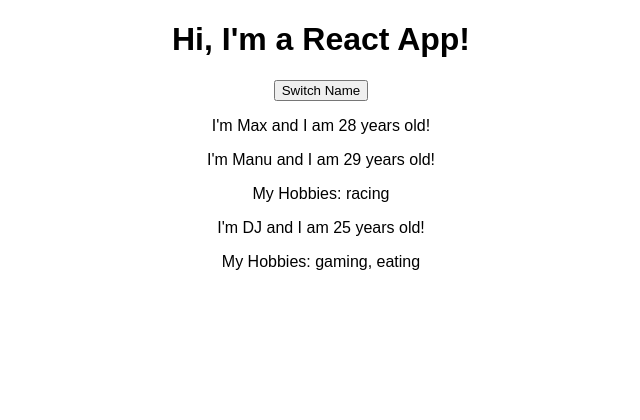
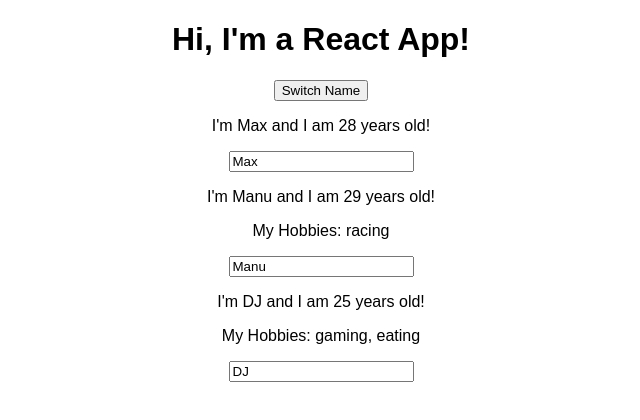
Before and after one commit to dcduncan/udemy-react-complete-guide, a React (Create React App) app: page / in a window 1280 px wide. Shown: the top 420 px of the page, without its empty margins (319-959 px from the left). Built offline with nearby package versions, Linux system fonts and the light colour scheme.

Commit message:
Completes lecture 45

```diff
--- a/src/App.js
+++ b/src/App.js
@@ -34,6 +34,16 @@ class App extends Component {
         })
     };
 
+    nameChangeHandler = (event) => {
+        const newPeople = [...this.state.people];
+        newPeople[0].name = 'Max';
+        newPeople[1].name = event.target.value;
+        newPeople[2].age = 25;
+        this.setState({
+            people: newPeople,
+        })
+    };
+
     render() {
         return (
             <div className="App">
@@ -47,7 +57,8 @@ class App extends Component {
                 </Person>
                 <Person
                     name={this.state.people[1].name}
-                    age={this.state.people[1].age}>
+                    age={this.state.people[1].age}
+                    changeHandler={this.nameChangeHandler}>
                     {this.state.people[1].hobbies === undefined || this.state.people[1].hobbies.length === 0  ? '' : 'My Hobbies: ' + this.state.people[1].hobbies.join(', ')}
                 </Person>
                 <Person
--- a/src/Person/Person.js
+++ b/src/Person/Person.js
@@ -5,6 +5,7 @@ const person = (props) => {
         <div>
             <p onClick={props.clickHandler}>I'm {props.name} and I am {props.age} years old!</p>
             <p>{props.children}</p>
+            <input type='text' onChange={props.changeHandler} value={props.name}/>
         </div>
     )
 };
```
